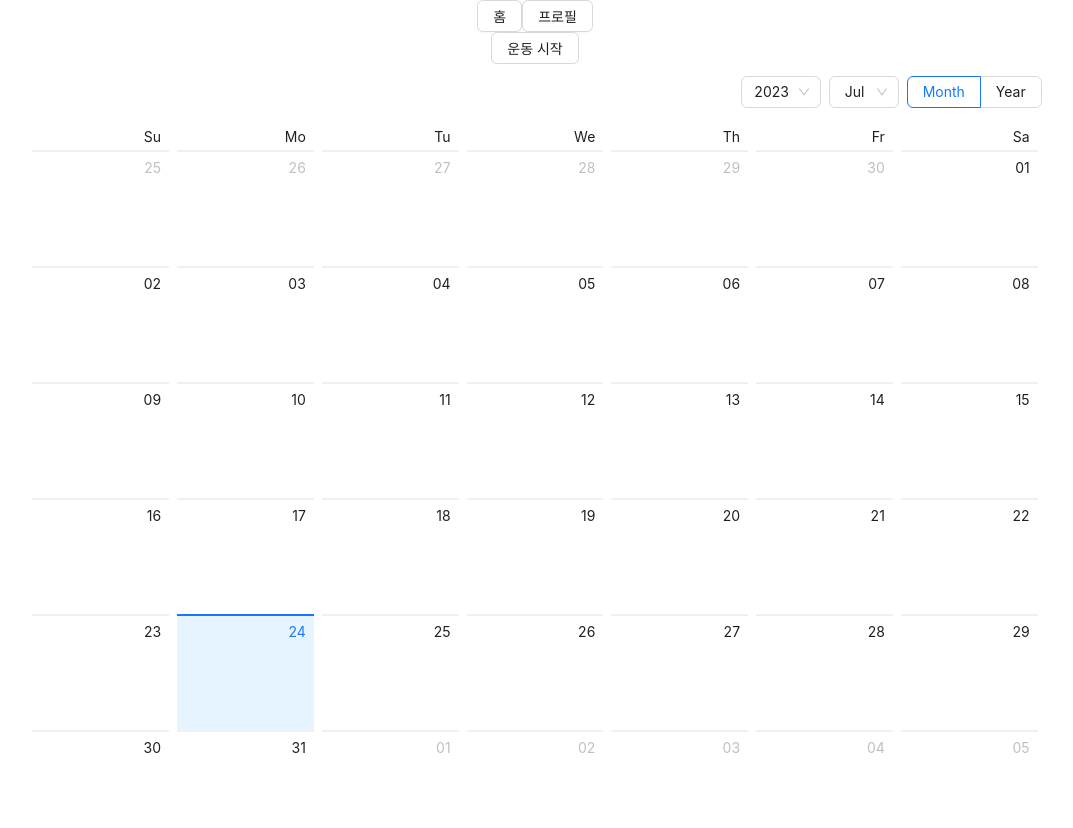
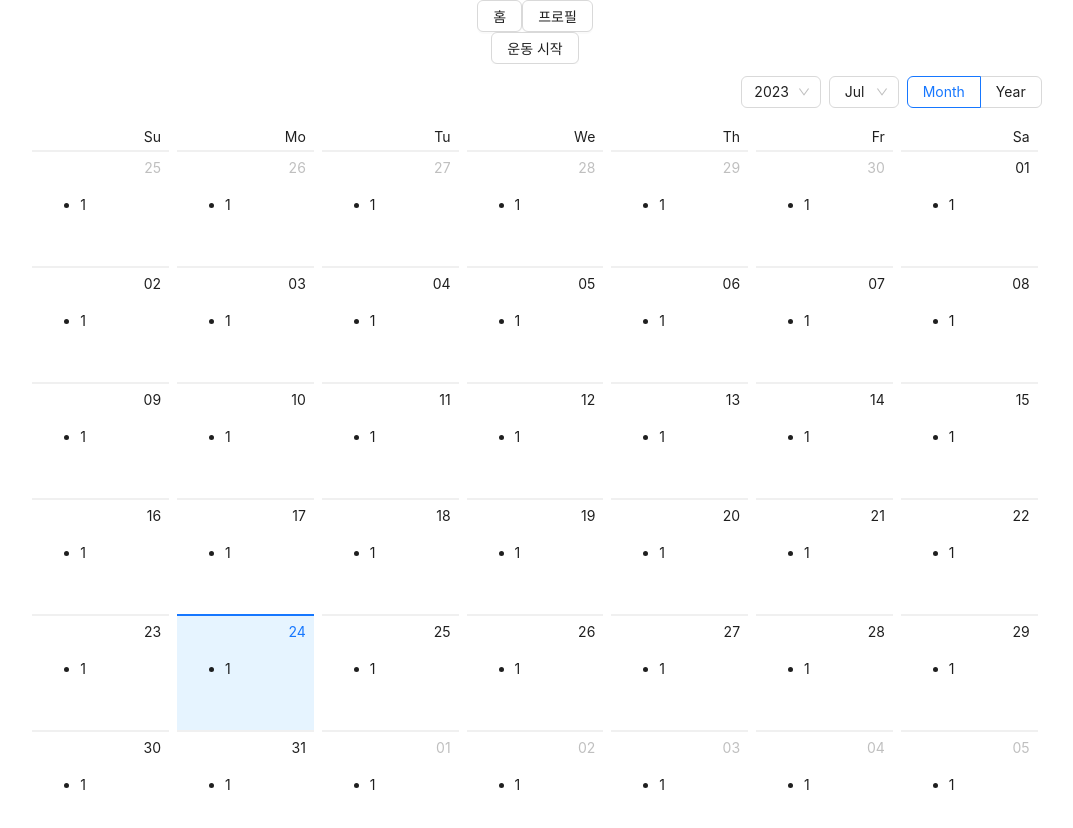
Before and after one commit to WePung/maeuntam, a React (Create React App) app: page / in a window 1280 px wide. Shown: the top 828 px of the page, without its empty margins (105-1178 px from the left). Built offline with nearby package versions, Linux system fonts and the light colour scheme.

Commit message:
Edit : Calender
Calender 화면출력(임시)

```diff
--- a/src/components/Calender.js
+++ b/src/components/Calender.js
@@ -1,6 +1,5 @@
-import React, { useEffect } from "react";
-import { Calendar, Empty, Modal } from "antd";
-// import { getListData } from "../utils/DummyExDate";
+import React from "react";
+import { Calendar, Modal } from "antd";
 import { useCookies } from "react-cookie";
 
 export const getListData = (value, item) => {
@@ -41,26 +40,46 @@ const Calender = () => {
     return (
       <ul className="events">
         {listData.map((item) => {
-          console.log(item);
-          if (item?.year == value.$y) {
-            if (item.month == value.$M) {
-              if (item.day == value.$D) {
           return (
             <>
               <li
-                      key={item.day}
+                key={item}
                 onClick={() => {
                   info(item);
                 }}
               >
-                      {item.title} : {item.number}회
+                1
+              </li>
+            </>
+          );
+        })}
+        {/* {listData.map((item) => {
+          item.map((v) => {
+            if (v?.year == value.$y) {
+              if (v.month == value.$M) {
+                console.log(v.month);
+                console.log(v.day);
+                console.log(value.$M);
+                console.log(value.$D);
+                if (v.day == value.$D + 18) {
+                  console.log(v);
+                  return (
+                    <>
+                      <li
+                        key={v.day}
+                        onClick={() => {
+                          info(v);
+                        }}
+                      >
+                        {v.title} : {v.number}회
                       </li>
                     </>
                   );
                 }
               }
             }
-        })}
+          });
+        })} */}
       </ul>
     );
   };
--- a/src/pages/TodoExcercise.js
+++ b/src/pages/TodoExcercise.js
@@ -55,7 +55,7 @@ const TodoExcersise = () => {
           year: moment().format("YYYY"),
           month: moment().format("M"),
           day: moment().format("D"),
-          titme: values.exsercise,
+          title: values.exsercise,
           number: time,
         },
       ];
```
Lines whose indentation alone changed are shown as unchanged.
